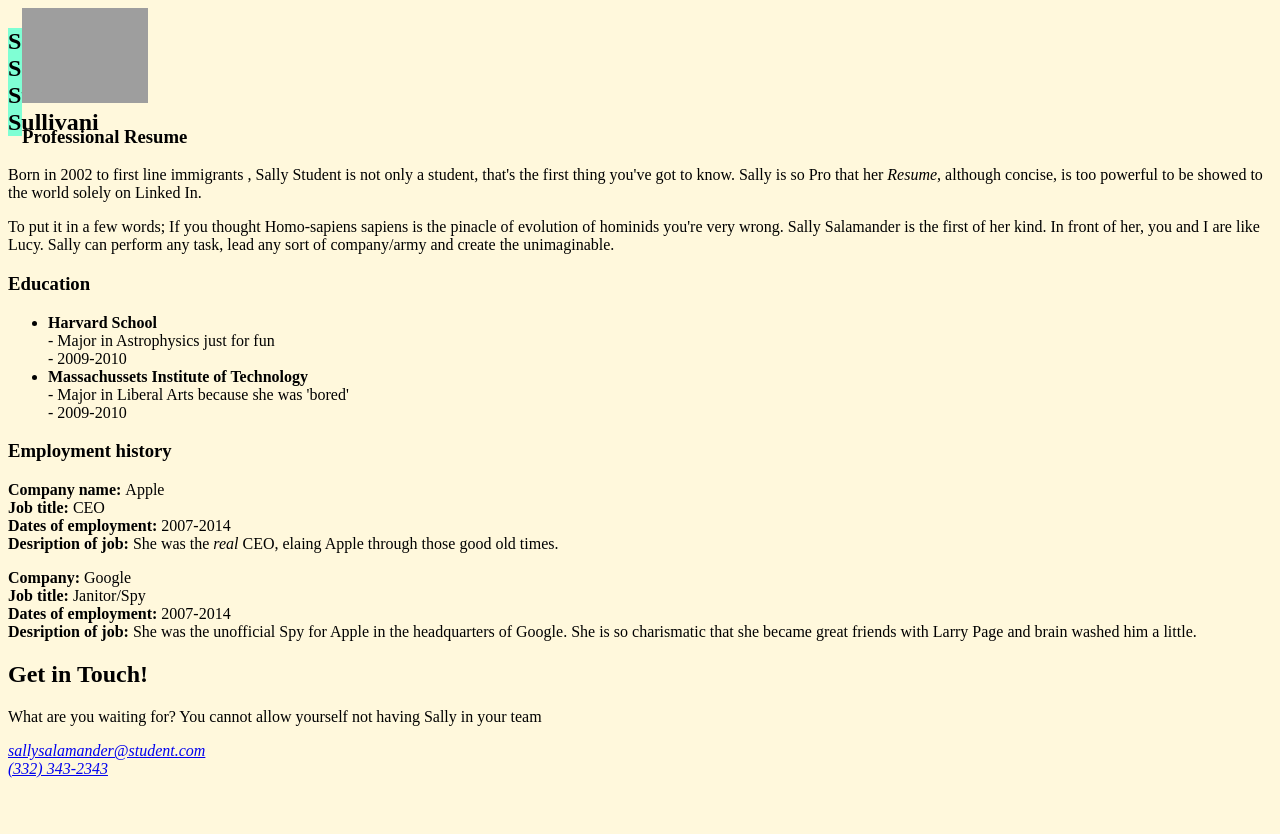
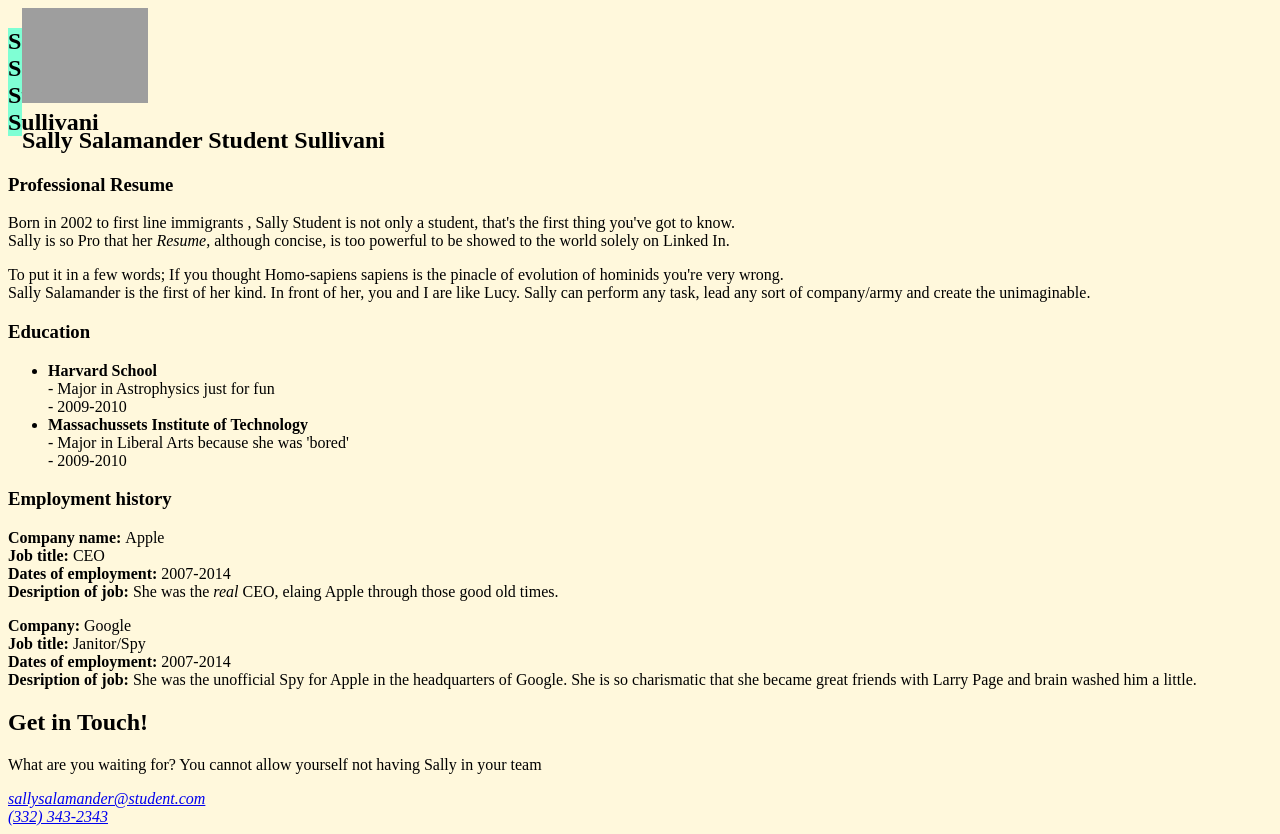
Before and after one commit to mikemaking/sally.github.io, a plain HTML site: page index.html in a window 1280 px wide. Before the commit the page ends 800 px from the top, so only its background shows below. Drawn offline with Linux system fonts and the light colour scheme; grey boxes are pictures that could not be loaded.

Commit message:
Update index.html

```diff
--- a/index.html
+++ b/index.html
@@ -14,12 +14,13 @@ src="https://ia600301.us.archive.org/26/items/mma_sweet_alice_ben_bolt_260297/26
 	alt= "Portrait of good old Sally S. Student">
       <h2 class="header-sally" >Sally Salamander Student Sullivani  </h2>
      </section>
+	  <h2> Sally Salamander Student Sullivani  </h2>
     <h3>Professional Resume</h3>
-		<p> Born in 2002 to first line immigrants , Sally Student is not only a student, that's the first thing you've got to know. Sally is so Pro that her <em>Resume</em>, although concise, is too powerful to be  showed to the world solely on Linked In. </p>
+		<p> Born in 2002 to first line immigrants , Sally Student is not only a student, that's the first thing you've got to know. <br> Sally is so Pro that her <em>Resume</em>, although concise, is too powerful to be  showed to the world solely on Linked In. </p>
 
 	</main>
 <section>
-	<p>To put it in a few words; If you thought Homo-sapiens sapiens is the pinacle of evolution of hominids you're very wrong. Sally Salamander is the first of her kind. In front of her, you and I are like Lucy. Sally can perform any task, lead any sort of company/army and create the unimaginable.</p>
+	<p>To put it in a few words; If you thought Homo-sapiens sapiens is the pinacle of evolution of hominids you're very wrong. <br> Sally Salamander is the first of her kind. In front of her, you and I are like Lucy. Sally can perform any task, lead any sort of company/army and create the unimaginable.</p>
 	<section>
 			<h3>Education</h3>
 			<ul>
```
